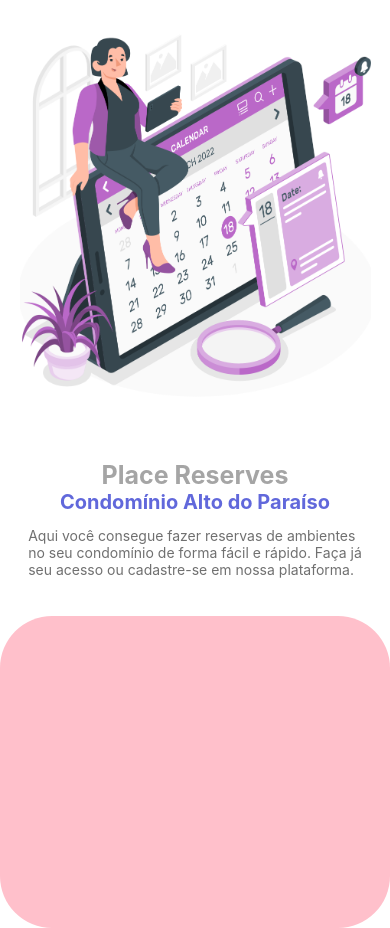
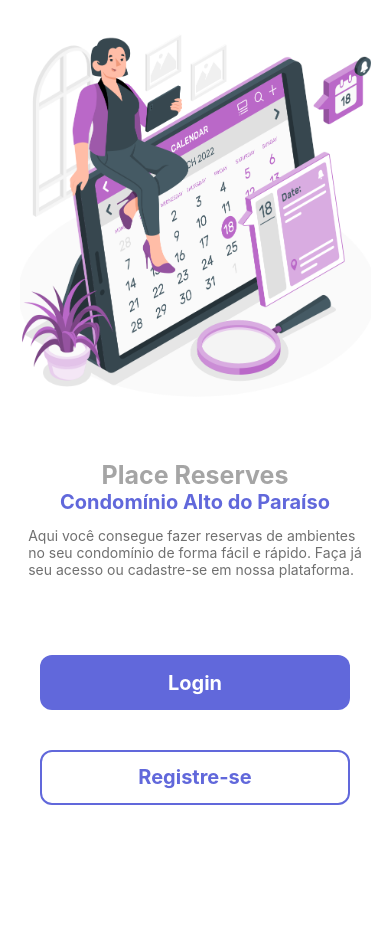
Before and after one commit to MaysharaF/place-reservers, a React Native app: screen / in a window 390 px wide. After the commit the page ends 844 px from the top, so only its background shows below. Built offline with nearby package versions, Linux system fonts and the light colour scheme.

Commit message:
Criando componente de botão par autenticação

```diff
--- /dev/null
+++ b/src/components/ButtonAuth/index.tsx
@@ -0,0 +1,18 @@
+import React from "react";
+import { Text, View } from "react-native";
+
+import { styles } from "./styles";
+
+interface IProps {
+  title: string;
+}
+
+const ButtonAuth: React.FC<IProps> = ({ title }) => {
+  return (
+    <View style={styles.button}>
+      <Text style={styles.title}>{title}</Text>
+    </View>
+  );
+};
+
+export default ButtonAuth;
--- /dev/null
+++ b/src/components/ButtonAuth/styles.ts
@@ -0,0 +1,19 @@
+import { StyleSheet } from "react-native";
+import { theme } from "../../global/styles/theme";
+
+export const styles = StyleSheet.create({
+  button: {
+    display: "flex",
+    alignItems: "center",
+    justifyContent: "center",
+    width: 310,
+    height: 55,
+    backgroundColor: theme.colors.purple_300,
+    borderRadius: 12,
+  },
+  title: {
+    fontSize: 20,
+    color: theme.colors.white,
+    fontWeight: "bold",
+  },
+});
--- a/src/screens/Authentication/index.tsx
+++ b/src/screens/Authentication/index.tsx
@@ -2,6 +2,7 @@ import React from "react";
 import { View, Image, Text } from "react-native";
 
 import HomeImg from "../../assets/home.png";
+import ButtonAuth from "../../components/ButtonAuth";
 
 import { styles } from "./styles";
 
@@ -24,7 +25,13 @@ const Authentication: React.FC = () => {
         </Text>
       </View>
 
-      <View style={styles.footerAuth}></View>
+      <View style={styles.footerAuth}>
+        <ButtonAuth title="Login" />
+
+        <View style={styles.button}>
+          <Text style={styles.titleButton}>Registre-se</Text>
+        </View>
+      </View>
     </View>
   );
 };
--- a/src/screens/Authentication/styles.ts
+++ b/src/screens/Authentication/styles.ts
@@ -43,9 +43,28 @@ export const styles = StyleSheet.create({
     marginTop: 13,
   },
   footerAuth: {
+    flex: 1,
+    alignItems: "center",
+    justifyContent: "space-evenly",
     height: "37%",
     width: "100%",
-    borderRadius: 52,
-    backgroundColor: "pink",
+    borderTopRightRadius: 52,
+    borderTopLeftRadius: 52,
+  },
+  button: {
+    display: "flex",
+    alignItems: "center",
+    justifyContent: "center",
+    width: 310,
+    height: 55,
+    borderRadius: 12,
+    borderWidth: 2,
+    borderColor: theme.colors.purple_300,
+    borderStyle: "solid",
+  },
+  titleButton: {
+    fontSize: 20,
+    color: theme.colors.purple_300,
+    fontWeight: "bold",
   },
 });
```
